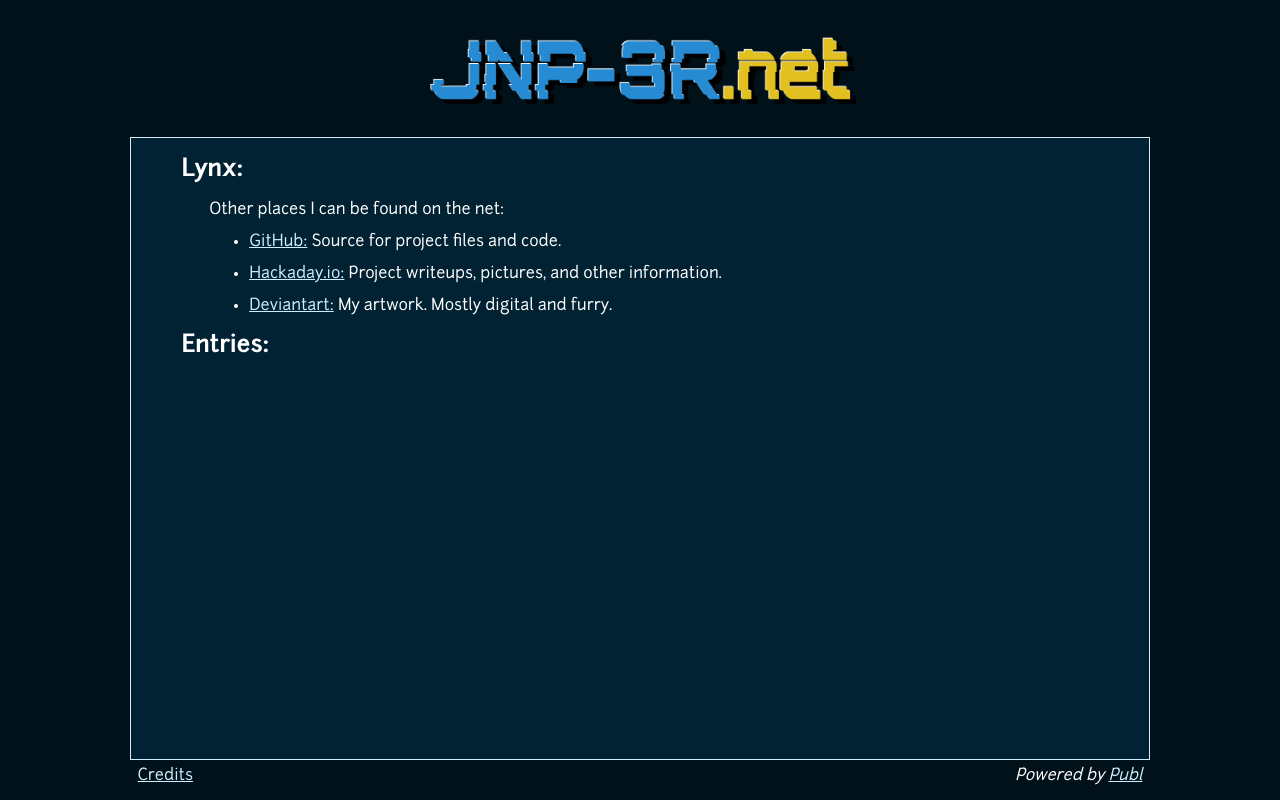
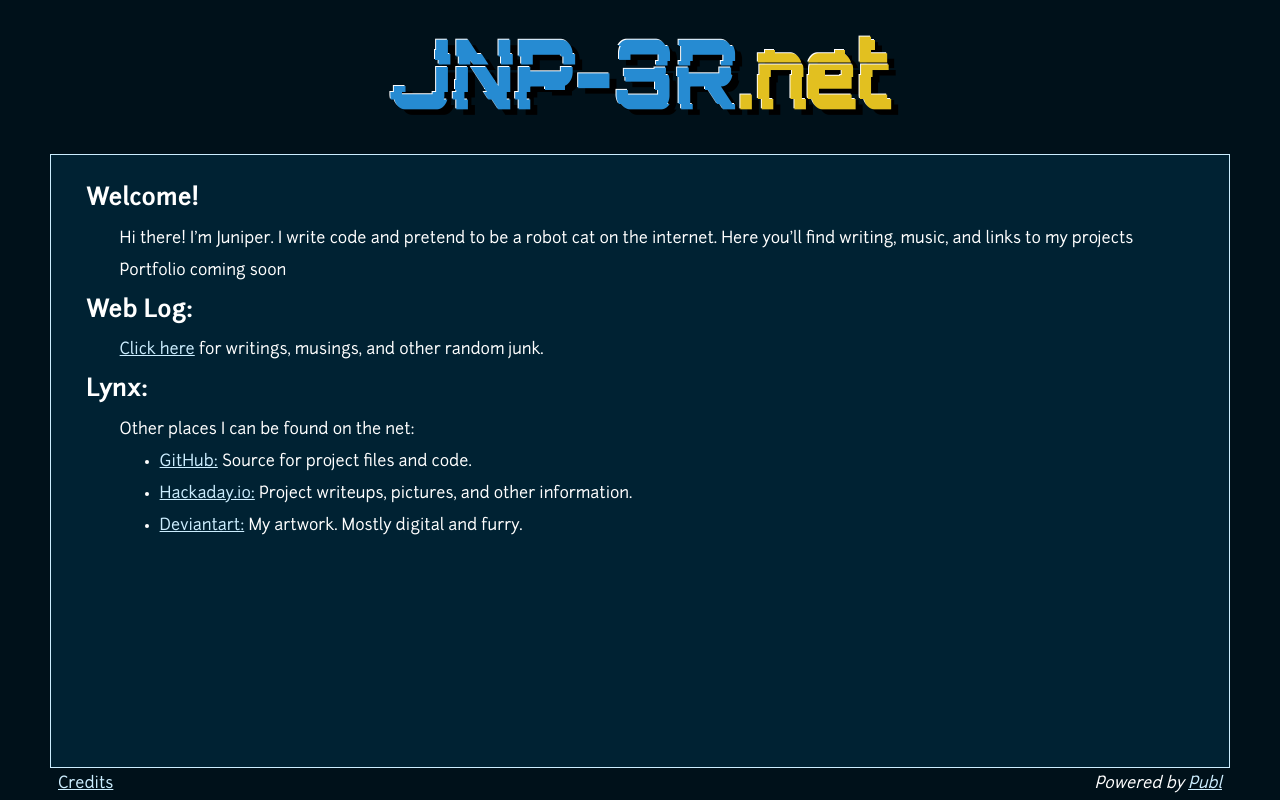
Before and after one commit to juniperlynx/jnp-3r.net, a Python web app: template templates/index.html in a window 1280 px wide. Run offline with Jinja, Linux system fonts and the light colour scheme; the template is opened without the code that fills it, so the values that code supplies are empty.

Commit message:
CSS Cleanup
Clean up CSS and fix issue where both html and body styling would
be applied separately on some pages.

```diff
--- a/static/global-style.css
+++ b/static/global-style.css
@@ -1,15 +1,22 @@
 @import url('/static/fonts/junction/junction.css');
 
-html, body {
+html {
+    height: 100%;
+}
+
+body {
+    padding-right: 50px;
+    padding-left: 50px;
+    max-width: 1200px;
+    margin: auto;
+    display: flex;
+    flex-flow: column;
+    overflow-y: hidden;
+    height: 100%;
+
     font-family: 'Junction';
     background-color: #00111a;
     color: #ffffff;
-    padding-right: 5%;
-    padding-left: 5%;
-    display: flex;
-    flex-flow: column;
-    height: 100%;
-    overflow-y: hidden;
 }
 
 a:link {
@@ -43,8 +50,9 @@ footer {
 
 .content {
     background-color: #002233;
-    padding-right: 5%;
-    padding-left: 5%;
+    padding-top: 1%;
+    padding-right: 3%;
+    padding-left: 3%;
     border: 1px solid #cceeff;
     flex-grow: 1;
     overflow-y: auto;
@@ -55,7 +63,7 @@ footer {
 }
 
 #banner {
-    width: 45%;
+    width: 65%;
     max-width: 550px;
     max-height: 150px;
 }
--- a/templates/index.html
+++ b/templates/index.html
@@ -7,10 +7,21 @@
 
 <body>
     <header>
-        <img src="{{static('images/site-banner.png')}}" alt="{{ category.name or 'JNP-3R.NET' }}" id="banner">
+        <img src="{{static('images/site-banner.png')}}" alt="JNP-3R.NET" id="banner">
     </header>
 
     <div class="content">
+        <h2>Welcome!</h2>
+        <div class="inner-margins">
+           <p>Hi there! I'm Juniper. I write code and pretend to be a robot cat on the internet. Here you'll find writing, music, and links to my projects</p>
+           <p>Portfolio coming soon</p>
+        </div>
+
+        <h2>Web Log:</h2>
+        <div class="inner-margins">
+           <p><a href="blog">Click here</a> for writings, musings, and other random junk.</p>
+        </div>
+
         <h2>Lynx:</h2>
         <div class="inner-margins">
             <p>Other places I can be found on the net:</p>
@@ -20,20 +31,6 @@
                 <li><p><a href="https://deviantart.com/juniper-lynx">Deviantart:</a> My artwork. Mostly digital and furry.</p></li>
             </ul>
         </div>
-
-        <h2>Entries:</h2>
-        <div class="inner-margins">
-            {% for entry in view(recurse=True,entry_type_not='page') %}
-                <article>
-                <h2><a href="{{entry.permalink}}">{{ entry.title }}</a></h2>
-                {{ entry.body }}
-
-                {% if entry.more %}
-                    <a rel="more" href="{{entry.permalink}}">Read this entry...</a>
-                {% endif %}
-                </article>
-            {% endfor %}
-        </div>
     </div>
 
     <footer>
```
